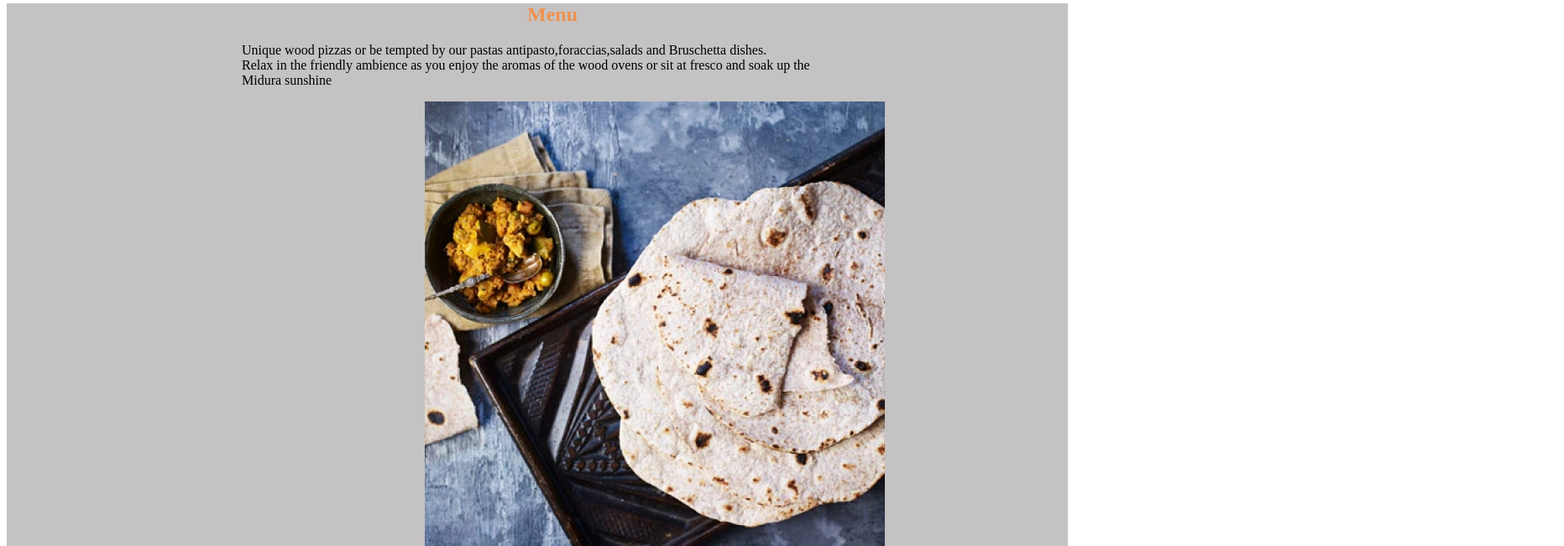
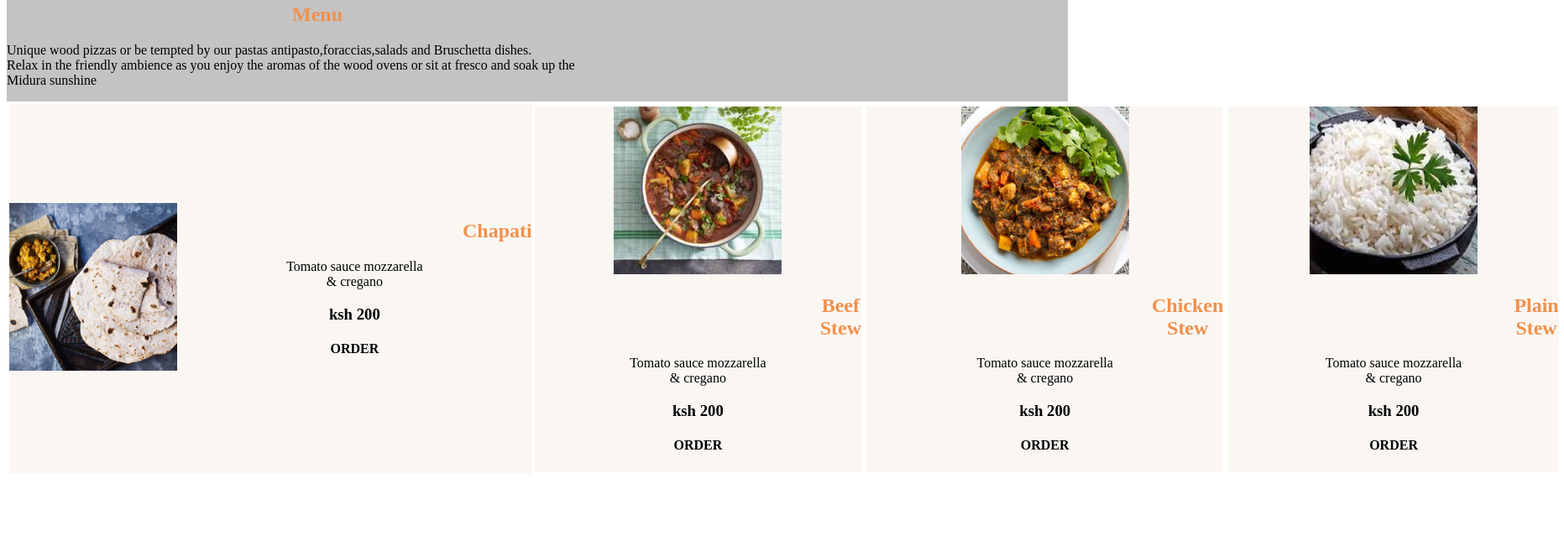
Before and after one commit to debbyne/traditionalrestaurant, a plain HTML site: page index6.html in a window 1280 px wide. Shown: the part 1159-1810 px from the top of the page at 84% size, 1863 px wide, since content can reach past the window. After the commit the page ends 1735 px from the top, so only its background shows below. Drawn offline with Linux system fonts and the light colour scheme.

Commit message:
save changes section4

```diff
--- a/index6.html
+++ b/index6.html
@@ -91,7 +91,7 @@
                    </div>
                    <div class="first">
                        <div class="img">
-                           <img src="" alt="">
+                           <img src="iamge5 (1).png" alt="project2">
                            <div class="stew">
                                <h2>Beef Stew</h2>
                                <p>Tomato sauce mozzarella <br>& cregano <br></p>
--- a/styles6.css
+++ b/styles6.css
@@ -138,17 +138,35 @@ h5{
     padding-left: 340px;
 }
 .menu{
-   padding-left: 280px;
    background-color: rgb(196, 194, 194);
+ /* column-gap: 50px;
+ row-gap: 50px;
+ justify-content: space-around;
+ display: flex; */
+ display: flex;
+ justify-content:space-evenly;
+ row-gap: 5%;
+ flex-wrap: wrap;
+ flex-shrink: calc(20%);
 }
 .chap{
     display: flex;
-    justify-content:space-evenly;
-    row-gap: 5%;
+    justify-content:space-between;
+    row-gap: 20%;
     flex-wrap: wrap;
 }
-.img4{
-    height: 100px;
-    width: 100px;
-    margin-left: 50px;
+.first{
+    display: flex;
+    text-align: center;
+   border:solid white;
+    justify-content: center;
+    padding: 10px
+    text-align: center;
+    background-color: #faf7f3;
+    align-items: center;
+    row-gap: 5%;
 }
+img{
+   height: 200px;
+   width: 200px;
+}
```
Also changed, not shown: iamge5 (1).png (added).
